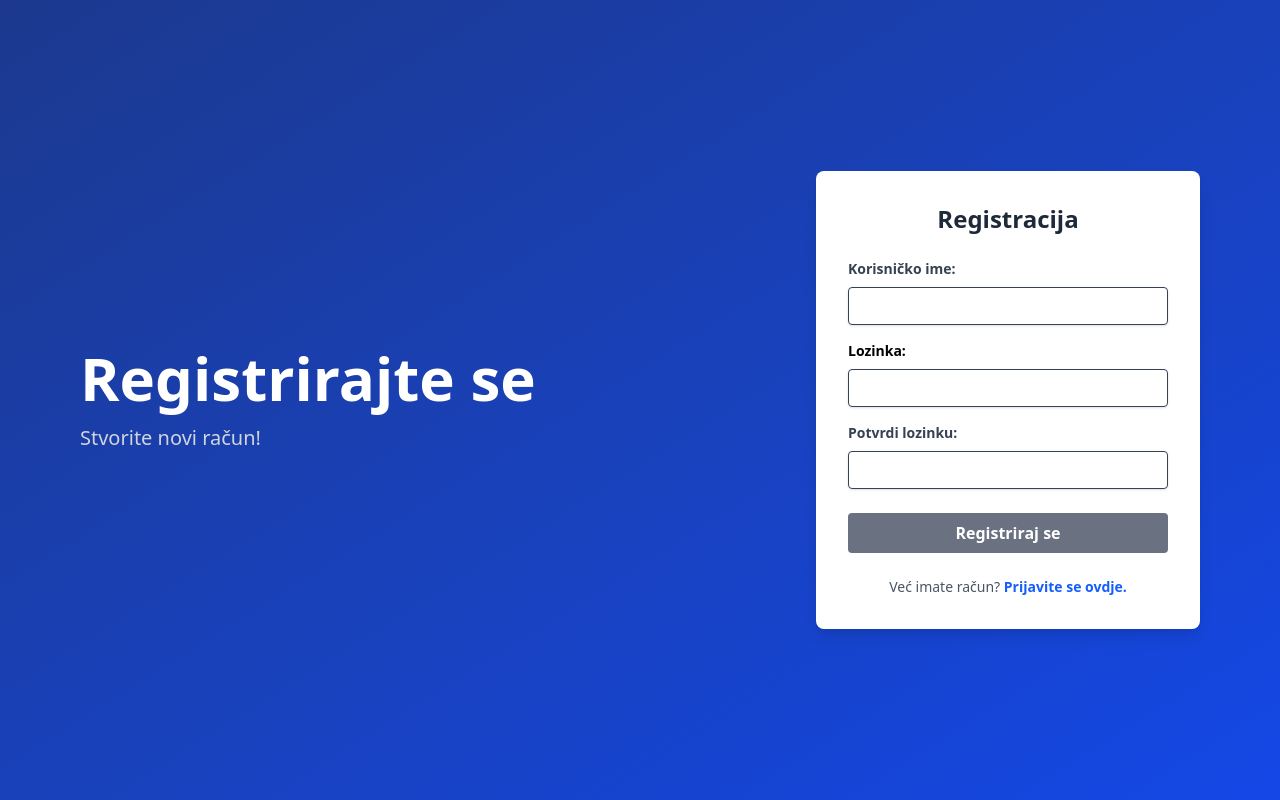
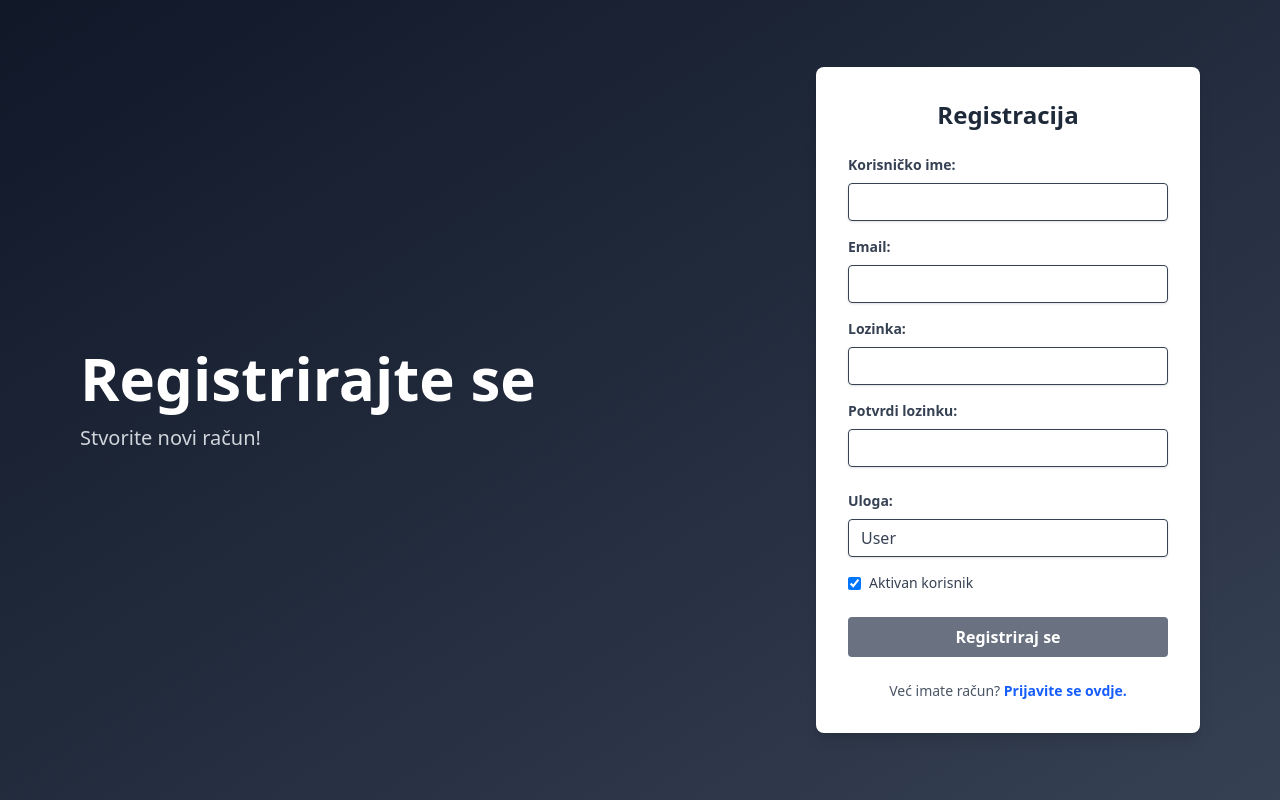
Before and after one commit to skroflin/springboot-react-full-stack, a React (Vite) app in the folder client-side/: page /register in a window 1280 px wide. Built offline with nearby package versions, Linux system fonts and the light colour scheme.

Commit message:
Prepravljen toast-messagee prikaz i Register.tsx
Popravljen prikaz "toast-message" unutar Login i Register.tsx komponenti. Dodao polja unutar Register.tsx komponente.

```diff
--- a/client-side/src/App.tsx
+++ b/client-side/src/App.tsx
@@ -8,7 +8,7 @@ import { OdjelList } from './components/OdjelList';
 import { TvrtkaList } from './components/TvrtkaList';
 import Navbar from './components/Navbar';
 import { ToastContainer } from 'react-toastify';
-import 'react-toastify/ReactToastify.css'
+import 'react-toastify/dist/ReactToastify.css';
 
 const App: React.FC = () => {
   const [authToken, setAuthToken] = useState<string | null>(localStorage.getItem('jwtToken'));
@@ -32,8 +32,21 @@ const App: React.FC = () => {
     localStorage.removeItem('username');
   };
 
-  if (isAuthPage && !isAuthenticated) {
   return (
+    <>
+      <ToastContainer
+        position="top-left"
+        autoClose={5000}
+        hideProgressBar={false}
+        newestOnTop={false}
+        closeOnClick
+        rtl={false}
+        pauseOnFocusLoss
+        draggable
+        pauseOnHover
+        theme="colored"
+      />
+      {isAuthPage && !isAuthenticated ? (
         <Routes>
           <Route
             path="/login"
@@ -45,13 +58,9 @@ const App: React.FC = () => {
           />
           <Route path="*" element={<Navigate to="/login" replace />} />
         </Routes>
-    );
-  }
-
-  return (
+      ) : (
         <>
           {!isAuthPage && <Navbar username={username} isAuthenticated={isAuthenticated} onLogout={handleLogout} />}
-
           <div className="pt-16 bg-gray-50 min-h-screen flex items-center justify-center">
             <div className="w-full max-w-7xl mx-auto px-4 py-8">
               <Routes>
@@ -99,8 +108,9 @@ const App: React.FC = () => {
                 <Route path="*" element={<div className="text-center text-4xl text-gray-700">404 - Stranica nije pronađena</div>} />
               </Routes>
             </div>
-        <ToastContainer />
           </div>
+        </>
+      )}
     </>
   );
 };
--- a/client-side/src/components/Login.tsx
+++ b/client-side/src/components/Login.tsx
@@ -24,22 +24,27 @@ export function Login({ onLoginSuccess }: LoginProps) {
             });
 
             if (!response.ok) {
-                let errorMessage = 'Greška pri prijavi.';
+                let errorMessage: string;
                 try {
-                    const errorData = await response.json();
-                    errorMessage = errorData.message || errorData.error || response.statusText;
-                } catch (jsonError) {
-                    errorMessage = `HTTP greška: ${response.status} ${response.statusText}. Odgovor nije bio JSON.`;
+                    errorMessage = await response.text();
+                    if (!errorMessage) {
+                        errorMessage = 'Netočno korisničko ime ili lozinka.';
+                    }
+                } catch (readError) {
+                    errorMessage = `HTTP greška: ${response.status} ${response.statusText}.`;
                 }
+
                 throw new Error(errorMessage);
             }
 
             const data = await response.json();
             const jwtToken = data.jwt;
             const loggedInUsername = data.korisnickoIme ?? '';
+
             onLoginSuccess(jwtToken, loggedInUsername);
             toast.success('Prijava uspješna!');
             navigate('/djelatnici');
+
         } catch (err) {
             console.error('Greška pri prijavi:', err);
             if (err instanceof Error) {
@@ -51,7 +56,7 @@ export function Login({ onLoginSuccess }: LoginProps) {
     };
 
     return (
-        <div className="fixed inset-0 w-screen h-screen bg-gradient-to-br from-gray-900 to-gray-700 flex justify-between items-center">
+        <div className="w-screen h-screen bg-gradient-to-br from-gray-900 to-gray-700 flex justify-between items-center">
             <div className="text-white mx-20">
                 <h1 className="text-6xl font-bold mb-4 justify-start">
                     Dobrodošli
--- a/client-side/src/components/Register.tsx
+++ b/client-side/src/components/Register.tsx
@@ -6,6 +6,9 @@ export function Register() {
     const [username, setUsername] = useState('');
     const [password, setPassword] = useState('');
     const [confirmPassword, setConfirmPassword] = useState('');
+    const [email, setEmail] = useState('');
+    const [uloga, setUloga] = useState('user');
+    const [aktivan, setAktivan] = useState(true);
     const navigate = useNavigate();
 
     const handleSubmit = async (e: React.FormEvent) => {
@@ -22,7 +25,13 @@ export function Register() {
                 headers: {
                     'Content-Type': 'application/json',
                 },
-                body: JSON.stringify({ korisnickoIme: username, lozinka: password }),
+                body: JSON.stringify({
+                    korisnickoIme: username,
+                    lozinka: password,
+                    email: email,
+                    uloga: uloga,
+                    aktivan: aktivan
+                }),
             });
 
             if (!response.ok) {
@@ -52,7 +61,7 @@ export function Register() {
     };
 
     return (
-        <div className="flex w-full h-screen bg-gradient-to-br from-blue-900 to-blue-700 justify-between items-center">
+        <div className="w-screen h-screen bg-gradient-to-br from-gray-900 to-gray-700 flex justify-between items-center">
             <div className="text-white mx-20">
                 <h1 className="text-6xl font-bold mb-4 justify-start">
                     Registrirajte se
@@ -78,7 +87,20 @@ export function Register() {
                         />
                     </div>
                     <div className="mb-4">
-                        <label htmlFor="password" className="block text-700 text-sm font-bold mb-2">
+                        <label htmlFor="email" className="block text-gray-700 text-sm font-bold mb-2">
+                            Email:
+                        </label>
+                        <input
+                            type="email"
+                            id="email"
+                            value={email}
+                            onChange={(e) => setEmail(e.target.value)}
+                            className="shadow appearance-none border rounded w-full py-2 px-3 text-gray-700 leading-tight focus:outline-none focus:shadow-outline"
+                            required
+                        />
+                    </div>
+                    <div className="mb-4">
+                        <label htmlFor="password" className="block text-gray-700 text-sm font-bold mb-2">
                             Lozinka:
                         </label>
                         <input
@@ -103,6 +125,34 @@ export function Register() {
                             required
                         />
                     </div>
+                    <div className="mb-4">
+                        <label htmlFor="uloga" className="block text-gray-700 text-sm font-bold mb-2">
+                            Uloga:
+                        </label>
+                        <select
+                            id="uloga"
+                            value={uloga}
+                            onChange={(e) => setUloga(e.target.value)}
+                            className="shadow appearance-none border rounded w-full py-2 px-3 text-gray-700 leading-tight focus:outline-none focus:shadow-outline"
+                            required
+                        >
+                            <option value="user">User</option>
+                            <option value="admin">Admin</option>
+                        </select>
+                    </div>
+                    <div className="mb-6 flex items-center">
+                        <input
+                            type="checkbox"
+                            id="aktivan"
+                            checked={aktivan}
+                            onChange={(e) => setAktivan(e.target.checked)}
+                            className="mr-2 leading-tight"
+                        />
+                        <label htmlFor="aktivan" className="text-sm text-gray-700">
+                            Aktivan korisnik
+                        </label>
+                    </div>
+
                     <div className="flex items-center justify-between">
                         <button
                             type="submit"
```
Lines whose indentation alone changed are shown as unchanged.
